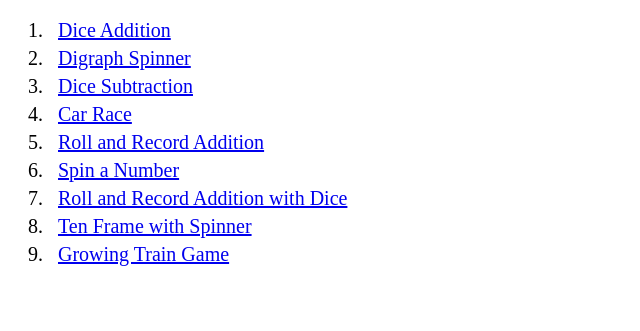
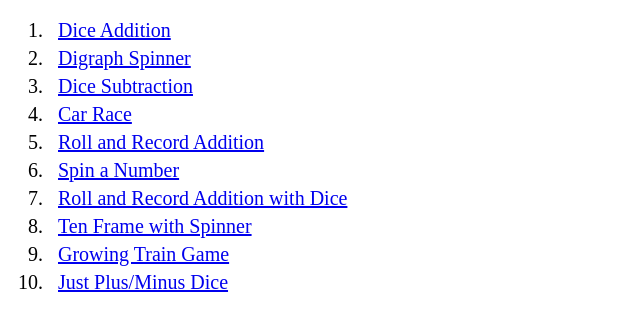
Before and after one commit to christopher-j-dugan/christopher-j-dugan.github.io, a plain HTML site: page MrsDugan/activities.html in a window 1280 px wide. Shown: the part 61-392 px from the top of the page, without its empty margins (0-640 px from the left). Drawn offline with Linux system fonts and the light colour scheme.

Commit message:
Updated activites.html with plus/minus

```diff
--- a/MrsDugan/activities.html
+++ b/MrsDugan/activities.html
@@ -24,6 +24,7 @@
 			<li><a href="RollAndRecordAdditionWithDice.html">Roll and Record Addition with Dice</a></li>
 			<li><a href="TenFrameSpinner.html">Ten Frame with Spinner</a></li>
 			<li><a href="GrowingTrainGame.html">Growing Train Game</a></li>
+			<li><a href="PlusMinusDice.html">Just Plus/Minus Dice</a></li>
 		</ol>
 	</body>
 </html>
```
